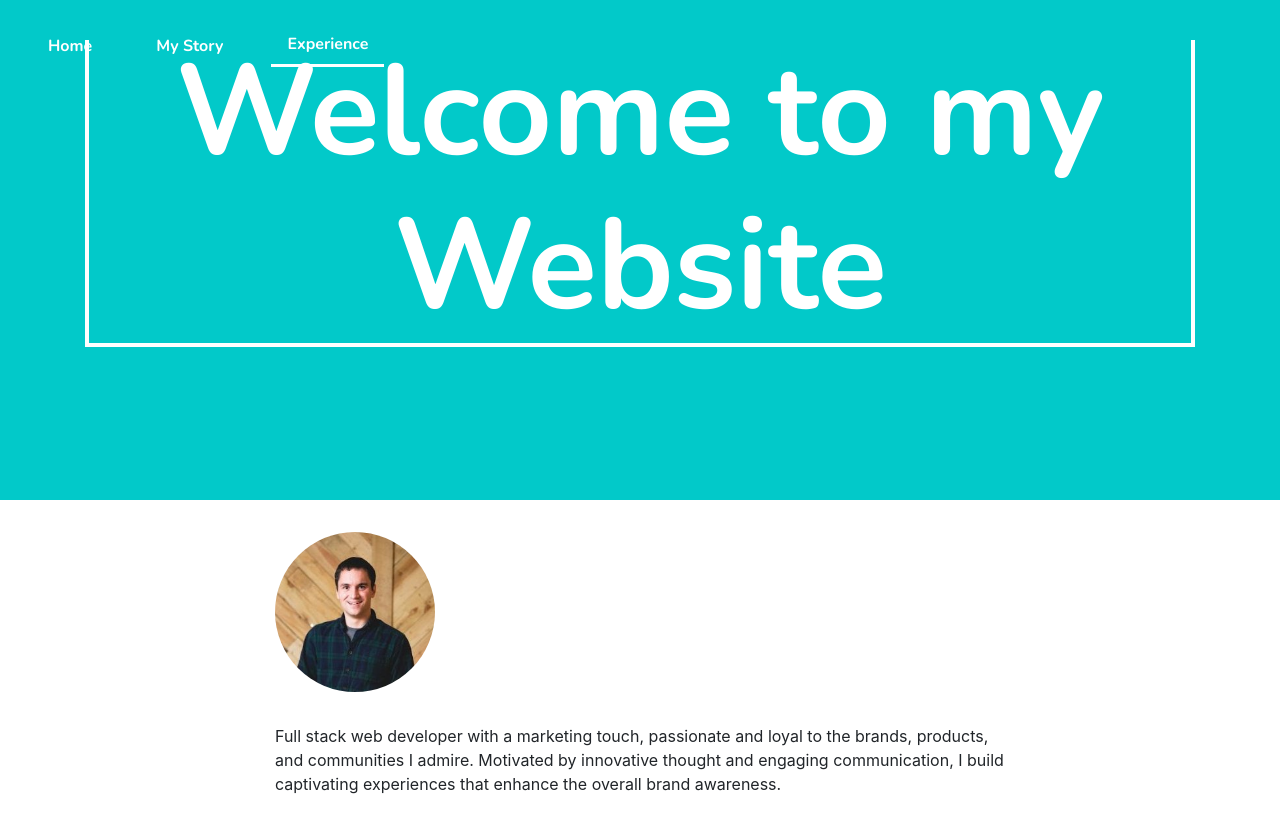
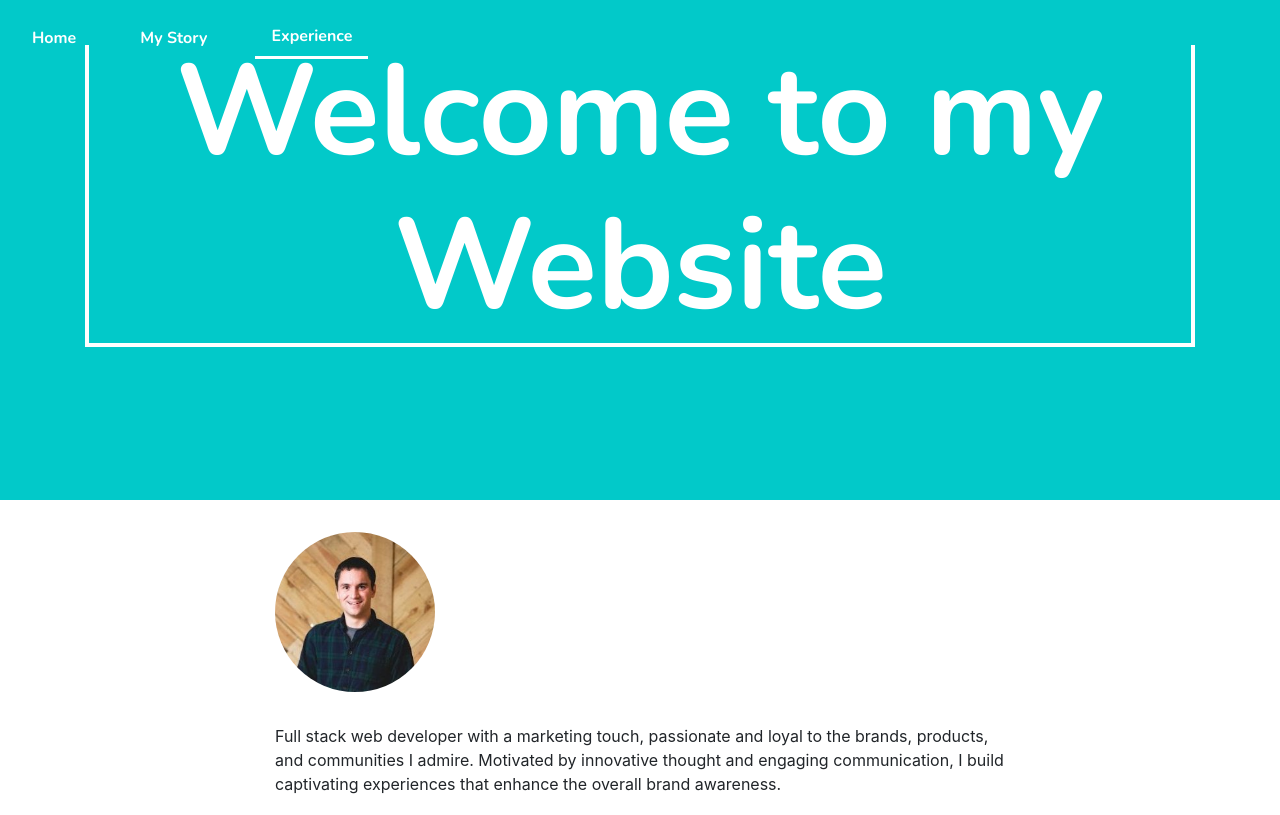
Before and after one commit to sneubig/personal_website, a plain HTML site: page index.html in a window 1280 px wide. Shown: the top 815 px of the page. Drawn offline with nearby package versions, Linux system fonts and the light colour scheme.

Commit message:
fix navigation bar height

```diff
--- a/index.html
+++ b/index.html
@@ -14,7 +14,7 @@
 
 
 
-    <header>
+    <header id="header">
       <a id="menu-icon" onclick="openMenu()">&#9776;</a>
 
       <nav id="nav" class="navbar">
@@ -229,7 +229,7 @@ $(document).ready(function() {
     target.addClass('active');
 
     $("body, html").animate({
-      scrollTop: jQuery( element ).offset().top - 90
+      scrollTop: jQuery( element ).offset().top
     }, 800);
   });
 
--- a/sass/main.scss
+++ b/sass/main.scss
@@ -5,6 +5,8 @@ $secondaryColor: #fff;
 $maroon: maroon;
 $orange: #ffc300;
 $navbarHeight: 40px;
+$headerHeight: $navbarHeight + 5px;
+
 $black: #000;
 
 
@@ -20,7 +22,7 @@ $black: #000;
 header {
   background-color: $primaryColor;
   width: 100%;
-  height: $navbarHeight;
+  height: $headerHeight;
   position: fixed;
   top: 0;
   left: 0;
@@ -67,9 +69,11 @@ header {
     right: 10px;
   }
 
-  #nav.navbar {
-    height: $navbarHeight;
-  }
+  #header nav#nav.navbar {
+      height: $navbarHeight;
+      padding: 0;
+    }
+
 
 
 /* Navigation
```
Also changed, not shown: css/style.css, 1 other file.
